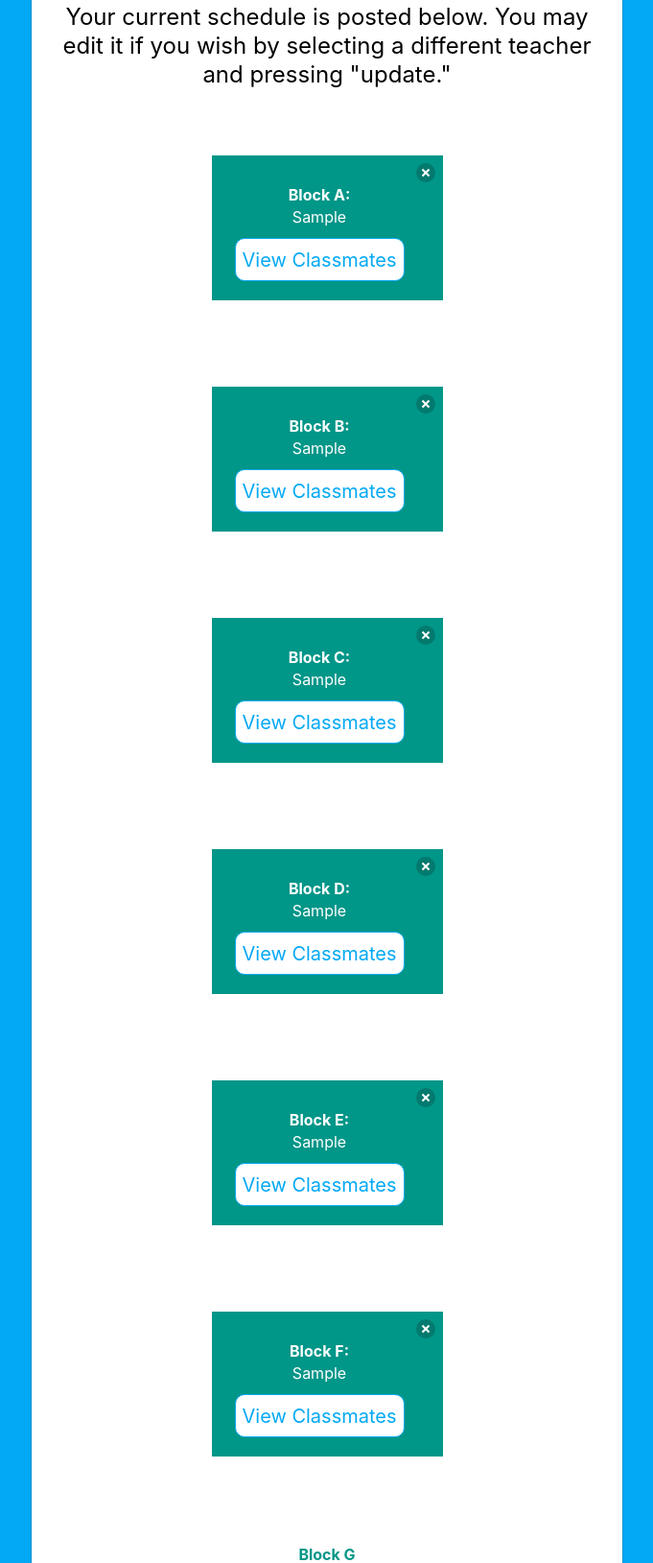
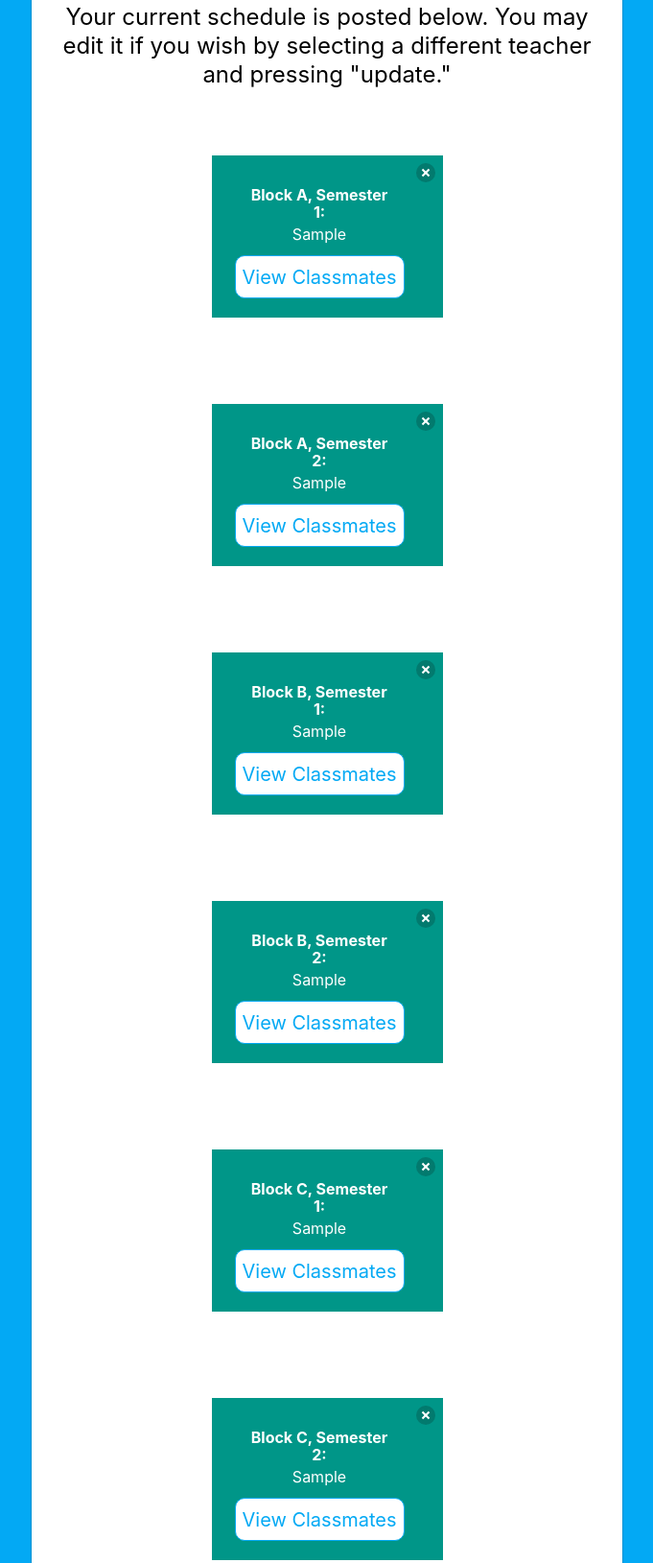
Before and after one commit to PreMatch/PreMatch, a Flask app: template templates/add.html in a window 1280 px wide. Shown: the part 333-1962 px from the top of the page at 96% size, without its empty margins (299-980 px from the left). Run offline with Flask 2, Linux system fonts and the light colour scheme; the template is opened without the code that fills it: most values are stand-ins (such as "Sample title", 1, 10 or a date in 2020); parts of the project's set-up code (start-up, migrations or seed data) failed here and were passed over; some libraries are stand-ins or nearby versions.

Commit message:
Add semester support to /update

```diff
--- a/static/js/addSchedule.js
+++ b/static/js/addSchedule.js
@@ -1,8 +1,7 @@
 let originalMargin = 0;
 let teachers;
 
-function submitChanges(periods) {
-
+function submitChanges(periods, semesters, lunchPeriods, lunchNumbers) {
     // Remove empty lunch inputs
     $('.lunch-input').each((_, elem) => {
         if (elem.value === '') {
@@ -12,9 +11,10 @@ function submitChanges(periods) {
 
     let valid = true;
     periods.forEach((period) => {
+        semesters.forEach((semester) => {
             let form = document.getElementById('form-invis');
 
-        let input = form.querySelector(`#input-invis-${period}`);
+            let input = form.querySelector(`#input-invis-${period}-${semester}`);
             let value = input.value;
             if (!(value.length > 0)) {
                 valid = false;
@@ -23,6 +23,24 @@ function submitChanges(periods) {
                     valid = false;
                 }
             }
+        });
+    });
+
+    lunchPeriods.forEach((period) => {
+        semesters.forEach((semester) => {
+            let lunch = document.getElementById(`lunch-invis-${period}-${semester}`);
+
+            if (lunch != null) {
+                if (lunch.value) {
+                    let parsed = parseInt(lunch.value);
+
+                    if (isNaN(parsed))
+                        valid = false;
+                    else if (!lunchNumbers.includes(parsed))
+                        valid = false;
+                }
+            }
+        });
     });
 
     if (valid) {
@@ -33,19 +51,19 @@ function submitChanges(periods) {
     }
 }
 
-function filterTeachers(period) {
+function filterTeachers(period, semester) {
     let input, filter, a, i;
-    input = document.getElementById(`teacherInput${period}`);
+    input = document.getElementById(`teacherInput${period}-${semester}`);
     filter = input.value.toUpperCase();
 
-    let linkHolder = document.getElementById(`link-holder-${period}`);
+    let linkHolder = document.getElementById(`link-holder-${period}-${semester}`);
 
-    let noResultsText = document.getElementById(`no-results-${period}`);
+    let noResultsText = document.getElementById(`no-results-${period}-${semester}`);
     noResultsText.style.display = "none";
 
     if (filter.length > 0) {
         linkHolder.style.display = "Block";
-        let div = document.getElementById(`teacher-dropdown-${period}`);
+        let div = document.getElementById(`teacher-dropdown-${period}-${semester}`);
         a = div.getElementsByTagName("a");
 
         let hitCounter = 0;
@@ -63,26 +81,25 @@ function filterTeachers(period) {
             noResultsText.style.display = "block";
         }
 
-        let container = document.getElementById(`dropdown-container-${period}`);
+        let container = document.getElementById(`dropdown-container-${period}-${semester}`);
         if ($(linkHolder).innerHeight() > 0) {
             $(container).css('margin-bottom', originalMargin + $(linkHolder).innerHeight());
         }
 
     } else {
         linkHolder.style.display = "None";
-        $(document.getElementById(`dropdown-container-${period}`)).css('margin-bottom', originalMargin);
+        $(document.getElementById(`dropdown-container-${period}-${semester}`)).css('margin-bottom', originalMargin);
+    }
 }
 
-}
-
-function selectInput(period) {
+function selectInput(period, semester) {
     let form = document.getElementById('form');
     $(form).children().each((index) => {
         if (form.children[index].tagName === "DIV") {
             let contentDiv = form.children[index].children[0];
             if (typeof contentDiv.getElementsByTagName('div')[0] != 'undefined' && !contentDiv.id.endsWith(period)) {
                 contentDiv.getElementsByTagName('div')[0].style.display = "None";
-                let container = document.getElementById(`dropdown-container-${contentDiv.id.slice(-1)}`);
+                let container = document.getElementById(`dropdown-container-${contentDiv.id.slice(-1)}-${semester}`);
                 $(container).css('margin-bottom', originalMargin);
             }
         }
@@ -95,27 +112,27 @@ function decodeEscapes(str) {
     });
 }
 
-function selectTeacher(period, teacher) {
-    let dropdown = document.getElementById(`teacher-dropdown-${period}`);
+function selectTeacher(period, semester, teacher) {
+    let dropdown = document.getElementById(`teacher-dropdown-${period}-${semester}`);
     dropdown.style.display = "none";
 
-    let notif = document.getElementById(`teacher-notif-${period}`);
+    let notif = document.getElementById(`teacher-notif-${period}-${semester}`);
 
-    let button = document.getElementById(`view-roster-${period}`);
+    let button = document.getElementById(`view-roster-${period}-${semester}`);
     if (button !== null) {
         let currentHref = button.getAttribute('data-href-base');
         let newHref = currentHref + decodeEscapes(teacher);
         button.setAttribute('href', newHref);
     }
 
-    let notifText = document.getElementById(`teacher-notif-text-${period}`);
+    let notifText = document.getElementById(`teacher-notif-text-${period}-${semester}`);
 
     notifText.innerHTML = teacher;
     notif.style.display = "block";
 
-    document.getElementById(`input-invis-${period}`).value = teacher;
+    document.getElementById(`input-invis-${period}-${semester}`).value = teacher;
 
-    let dropdownContainer = document.getElementById(`dropdown-container-${period}`);
+    let dropdownContainer = document.getElementById(`dropdown-container-${period}-${semester}`);
 
     if (originalMargin !== 0) {
         $(dropdownContainer).css('margin', `${originalMargin}px 0`);
@@ -124,51 +141,51 @@ function selectTeacher(period, teacher) {
         $(dropdownContainer).css('margin', `${originalMargin}px 0`);
     }
 
-    getLunchData(teacher, period);
+    getLunchData(teacher, semester, period);
 }
 
-function getLunchData(teacher, period) {
+function getLunchData(teacher, semester, period) {
     if (period === 'A' || period === 'B')
         return;
 
     $.ajax({
         type: "GET",
         url: window.location.href.split("/")[0] + "/api/lunch/number",
-        data: {'teacher': teacher, 'block': period},
+        data: {'teacher': teacher, 'block': period, 'semester': semester},
         async: false
-    }).done((data) => manageLunchData(data, period));
+    }).done((data) => manageLunchData(data, semester, period));
 }
 
-function manageLunchData(data, period) {
+function manageLunchData(data, semester, period) {
     if (data.status === 'ok' && data.code === 200) {
         let number = data.number;
         if (number >= 1 && number <= 4) {
-            selectLunch(period, number);
+            selectLunch(period, semester, number);
         }
     }
 }
 
-function unselectTeacher(period) {
-    let notif = document.getElementById(`teacher-notif-${period}`);
-    let notifText = document.getElementById(`teacher-notif-text-${period}`);
+function unselectTeacher(period, semester) {
+    let notif = document.getElementById(`teacher-notif-${period}-${semester}`);
+    let notifText = document.getElementById(`teacher-notif-text-${period}-${semester}`);
 
-    clearLunch(period);
+    clearLunch(period, semester);
 
     notifText.innerHTML = "";
     notif.style.display = "none";
 
-    let dropdown = document.getElementById(`teacher-dropdown-${period}`);
+    let dropdown = document.getElementById(`teacher-dropdown-${period}-${semester}`);
     dropdown.style.display = "block";
 
     $('#form').css('margin-bottom', 100);
 
-    document.getElementById(`input-invis-${period}`).value = '';
+    document.getElementById(`input-invis-${period}-${semester}`).value = '';
 
-    document.getElementById(`teacherInput${period}`).value = '';
-    filterTeachers(period);
+    document.getElementById(`teacherInput${period}-${semester}`).value = '';
+    filterTeachers(period, semester);
 }
 
-function openLunchDropdown(period) {
+function openLunchDropdown(period, semester) {
     //Close all other dropdowns
     $('.lunch-options').each((indx, btn) => {
         let split = btn.id.split('-');
@@ -178,40 +195,40 @@ function openLunchDropdown(period) {
         }
     });
 
-    let optionsContainer = $(`#lunch-options-${period}`);
-    $(`#lunch-opener-${period}`).css('display', 'none');
+    let optionsContainer = $(`#lunch-options-${period}-${semester}`);
+    $(`#lunch-opener-${period}-${semester}`).css('display', 'none');
     optionsContainer.children('a').each((indx, lunch) => {
         $(lunch).show();
     });
 }
 
-function closeLunchDropdown(period) {
-    let optionsContainer = $(`#lunch-options-${period}`);
-    $(`#lunch-opener-${period}`).css('display', 'inline-flex');
+function closeLunchDropdown(period, semester) {
+    let optionsContainer = $(`#lunch-options-${period}-${semester}`);
+    $(`#lunch-opener-${period}-${semester}`).css('display', 'inline-flex');
     optionsContainer.children('a').each((indx, lunch) => {
         $(lunch).hide();
     });
 }
 
-function selectLunch(period, lunch) {
-    if (document.getElementById(`lunch-invis-${period}`)) {
-        closeLunchDropdown(period);
-        let text = $(`#lunch-select-${period}-${lunch}`).html();
-        $(`#lunch-opener-${period}`).html(text + ' <i class="fas fa-caret-down" style="margin-left: 10px;"></i>');
-        document.getElementById(`lunch-invis-${period}`).value = lunch;
+function selectLunch(period, semester, lunch) {
+    if (document.getElementById(`lunch-invis-${period}-${semester}`)) {
+        closeLunchDropdown(period, semester);
+        let text = $(`#lunch-select-${period}-${lunch}-${semester}`).html();
+        $(`#lunch-opener-${period}-${semester}`).html(text + ' <i class="fas fa-caret-down" style="margin-left: 10px;"></i>');
+        document.getElementById(`lunch-invis-${period}-${semester}`).value = lunch;
 
-        const lunchButton = $(`#view-lunch-${period}`);
-        lunchButton.attr('href', `/lunch/${period}/${lunch}`);
+        const lunchButton = $(`#view-lunch-${period}-${semester}`);
+        lunchButton.attr('href', `/lunch/${semester}/${period}/${lunch}`);
         lunchButton.show();
     }
 
 }
 
-function clearLunch(period) {
-    if (document.getElementById(`lunch-invis-${period}`)) {
-        $(`#lunch-opener-${period}`).html('Select lunch... <i class="fas fa-caret-down" style="margin-left: 10px;"></i>');
-        document.getElementById(`lunch-invis-${period}`).value = "";
-        $(`#view-lunch-${period}`).hide();
+function clearLunch(period, semester) {
+    if (document.getElementById(`lunch-invis-${period}-${semester}`)) {
+        $(`#lunch-opener-${period}-${semester}`).html('Select lunch... <i class="fas fa-caret-down" style="margin-left: 10px;"></i>');
+        document.getElementById(`lunch-invis-${period}-${semester}`).value = "";
+        $(`#view-lunch-${period}-${semester}`).hide();
     }
 }
 
--- a/templates/add.html
+++ b/templates/add.html
@@ -13,10 +13,12 @@
 <section class="section pushed">
     <form method="POST" action="/update" id="form-invis">
         {% for period in 'ABCDEFG' %}
-            <input type="hidden" name="{{ period }}" id="input-invis-{{ period }}">
+            <input type="hidden" name="{{ period }}1" id="input-invis-{{ period }}-1">
+            <input type="hidden" name="{{ period }}2" id="input-invis-{{ period }}-2">
         {% endfor %}
         {% for lunch in lunch_periods %}
-            <input type="hidden" name="lunch{{ lunch }}" class="lunch-input" id="lunch-invis-{{ lunch }}">
+            <input type="hidden" name="lunch{{ lunch }}1" class="lunch-input" id="lunch-invis-{{ lunch }}-1">
+            <input type="hidden" name="lunch{{ lunch }}2" class="lunch-input" id="lunch-invis-{{ lunch }}-2">
         {% endfor %}
         <input type="hidden" name="public" id="public-input">
     </form>
@@ -30,48 +32,49 @@
 
         <form id="form" style="height: auto; margin-bottom: 40px;">
             {% for period in 'ABCDEFG' %}
-                <div class="teacher-dropdown" id="dropdown-container-{{ period }}">
-                    <div class="teacher-dropdown-content" id="teacher-dropdown-{{ period }}">
-                        <label class="block-label" for="teacherInput{{ period }}">Block {{ period }}</label>
+                {% for semester in '12' %}
+                    <div class="teacher-dropdown" id="dropdown-container-{{ period }}-{{ semester }}">
+                        <div class="teacher-dropdown-content" id="teacher-dropdown-{{ period }}-{{ semester }}">
+                            <label class="block-label" for="teacherInput{{ period }}-{{ semester }}">Block {{ period }}, Semester {{ semester }}</label>
                             <br>
-                        <input type="text" placeholder="Search for a teacher..." id="teacherInput{{ period }}"
-                               onkeyup="filterTeachers('{{ period }}')" onfocus="selectInput('{{ period }}')">
-                        <div class="link-holder has-text-left" id="link-holder-{{ period }}">
+                            <input type="text" placeholder="Search for a teacher..." id="teacherInput{{ period }}-{{ semester }}"
+                                   onkeyup="filterTeachers('{{ period }}', '{{ semester }}')" onfocus="selectInput('{{ period }}', '{{ semester }}')">
+                            <div class="link-holder has-text-left" id="link-holder-{{ period }}-{{ semester }}">
                                 {% for teacher in teachers %}
-                                <a style="display: none;" id="{{ teacher }}-{{ period }}"
-                                   onclick="selectTeacher(&quot;{{ period }}&quot;, &quot;{{ teacher|safe }}&quot;)">{{ teacher }}</a>
+                                    <a style="display: none;" id="{{ teacher }}-{{ period }}-{{ semester }}"
+                                       onclick="selectTeacher(&quot;{{ period }}&quot;, '{{ semester }}', &quot;{{ teacher|safe }}&quot;)">{{ teacher }}</a>
                                 {% endfor %}
-                            <p style="display: none;" id="no-results-{{ period }}">No teachers found</p>
+                                <p style="display: none;" id="no-results-{{ period }}-{{ semester }}">No teachers found</p>
                             </div>
                         </div>
-                    <div class="notification is-primary" id="teacher-notif-{{ period }}">
-                        <button type="button" class="delete" onclick="unselectTeacher('{{ period }}')"></button>
-                        <p class="block-label title">Block {{ period }}:</p>
-                        <p class="subtitle" id="teacher-notif-text-{{ period }}"></p>
+                        <div class="notification is-primary" id="teacher-notif-{{ period }}-{{ semester }}">
+                            <button type="button" class="delete" onclick="unselectTeacher('{{ period }}', '{{ semester }}')"></button>
+                            <p class="block-label title">Block {{ period }}, Semester {{ semester }}:</p>
+                            <p class="subtitle" id="teacher-notif-text-{{ period }}-{{ semester }}"></p>
 
                             {% if period in lunch_periods %}
-                            <label class="is-size-7" for="lunch-container-{{ period }}">
+                                <label class="is-size-7" for="lunch-container-{{ period }}-{{ semester }}">
                                     (Optional) {{ 'Add' if lunch_numbers[period] == none else 'Update' }} your lunch:
                                 </label>
-                            <div id="lunch-container-{{ period }}">
+                                <div id="lunch-container-{{ period }}-{{ semester }}">
                                     <a class="lunch-dropdown button is-accent is-outlined is-small"
-                                   id="lunch-opener-{{ period }}"
-                                   onclick="openLunchDropdown(&quot;{{ period }}&quot;)">
-                                    {% if lunch_numbers[period] == none %}
+                                       id="lunch-opener-{{ period }}-{{ semester }}"
+                                       onclick="openLunchDropdown(&quot;{{ period }}&quot;, '{{ semester }}')">
+                                        {% if lunch_numbers[period + semester] == none %}
                                             Select lunch...
                                         {% else %}
-                                        Lunch {{ lunch_numbers[period] }}
+                                            Lunch {{ lunch_numbers[period + semester] }}
                                         {% endif %}
                                         <i class="fas fa-caret-down" style="margin-left: 4px;"></i></a>
-                                <div class="lunch-options" id="lunch-options-{{ period }}">
+                                    <div class="lunch-options" id="lunch-options-{{ period }}-{{ semester }}">
                                         {% for lunch in lunches %}
                                             <a class="lunch-option button is-accent is-outlined is-small"
-                                           id="lunch-select-{{ period }}-{{ lunch }}"
-                                           onclick="selectLunch(&quot;{{ period }}&quot;, &quot;{{ lunch }}&quot;)"
+                                               id="lunch-select-{{ period }}-{{ lunch }}-{{ semester }}"
+                                               onclick="selectLunch(&quot;{{ period }}&quot;, '{{ semester }}', &quot;{{ lunch }}&quot;)"
                                                style="{{ 'border-radius: 5px 5px 0 0;' if loop.index == 1 else '' }}">Lunch {{ lunch }}</a>
                                         {% endfor %}
                                         <a class="lunch-option button is-accent is-outlined is-small"
-                                       onclick="closeLunchDropdown(&quot;{{ period }}&quot;)"
+                                           onclick="closeLunchDropdown(&quot;{{ period }}&quot;, '{{ semester }}')"
                                            style="border-radius: 0 0 5px 5px;">Close <i
                                                 class="fas fa-caret-up" style="margin-left: 4px"></i></a>
                                     </div>
@@ -79,32 +82,35 @@
                             {% endif %}
                             {% if schedule != none %}
                                 <a class="button is-outlined is-primary is-medium"
-                               data-href-base="/roster/{{ period }}/"
-                               id="view-roster-{{ period }}" style="border-radius: 10px;">View Classmates</a>
+                                   data-href-base="/roster/{{ semester }}/{{ period }}/"
+                                   id="view-roster-{{ period }}-{{ semester }}" style="border-radius: 10px;">View Classmates</a>
                             {% endif %}
                             {% if period in lunch_periods and lunch_numbers[period] != none %}
                                 <a class="button is-outlined is-primary is-medium lunch-button"
-                               href="/lunch/{{ period }}/{{ lunch_numbers[period] }}"
-                               id="view-lunch-{{ period }}" style="border-radius: 10px; margin-top: 10px;">View
+                                   href="/lunch/{{ period }}/{{ lunch_numbers[period + semester] }}"
+                                   id="view-lunch-{{ period }}-{{ semester }}" style="border-radius: 10px; margin-top: 10px;">View
                                     Lunch</a>
                             {% endif %}
                             <script type="text/javascript">
                                 $(document).ready(() => {
-                                $("#lunch-options-{{ period }}").css('max-width',
-                                    $('#lunch-opener-{{ period }}').innerWidth());
-                                $('#lunch-opener-{{ period }}').css('min-width', $('#lunch-opener-{{ period }}').innerWidth());
+                                    $("#lunch-options-{{ period }}-{{ semester }}").css('max-width',
+                                        $('#lunch-opener-{{ period }}-{{ semester }}').innerWidth());
+                                    $('#lunch-opener-{{ period }}-{{ semester }}').css('min-width', $('#lunch-opener-{{ period }}-{{ semester }}').innerWidth());
                                 });
                             </script>
                         </div>
 
                     </div>
                 {% endfor %}
+            {% endfor %}
             {% if schedule != none %}
                 <script type="text/javascript">
                     {% for period in 'ABCDEFG' %}
-                        {% if schedule[period] != '' %}
-                            selectTeacher('{{ period }}', '{{ schedule[period] }}');
+                        {% for semester in '12' %}
+                            {% if schedule[period + semester] != '' %}
+                                selectTeacher('{{ period }}', '{{ semester }}', '{{ schedule[period + semester] }}');
                             {% endif %}
+                        {% endfor %}
                     {% endfor %}
                 </script>
             {% endif %}
@@ -128,7 +134,7 @@
         </form>
 
         <a class="button is-outlined is-primary is-large"
-           onclick="submitChanges('ABCDEFG'.split(''))">
+           onclick="submitChanges('ABCDEFG'.split(''), '12'.split(''), {{ lunch_periods }}, {{ lunches }})">
             {{ 'Submit' if schedule == none else 'Update' }}
         </a>
 
```
Lines whose indentation alone changed are shown as unchanged.
